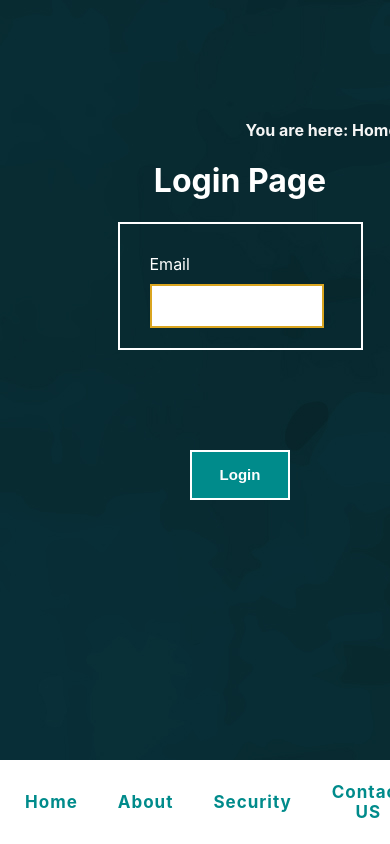
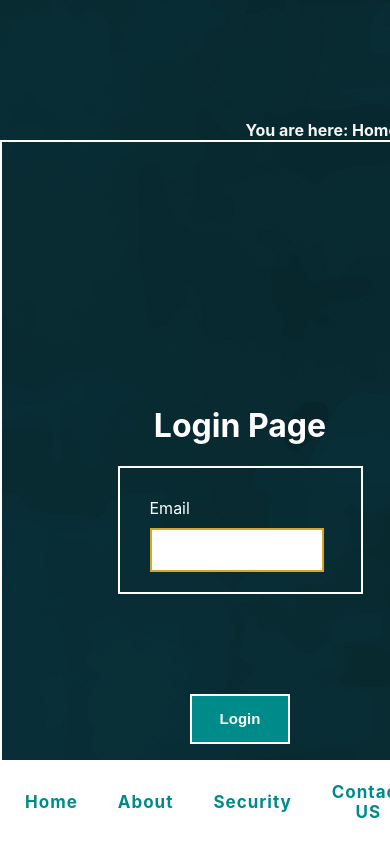
Before and after one commit to Pranjil97/gatpSolWebsite, a React (Create React App) app: page /login in a window 390 px wide. Shown: the top 844 px of the page. Built offline with nearby package versions, Linux system fonts and the light colour scheme.

Commit message:
edit login page align

```diff
--- a/src/Components/Css/login.css
+++ b/src/Components/Css/login.css
@@ -201,6 +201,11 @@
   }
 
   .loginpage2{
+    display: flex;
+    flex-direction: column;
+    justify-content: center;
+    align-items: center;
+    border: 2px solid white;
     /* border: 1px solid white; */
     height: 100vh;
   }
```
